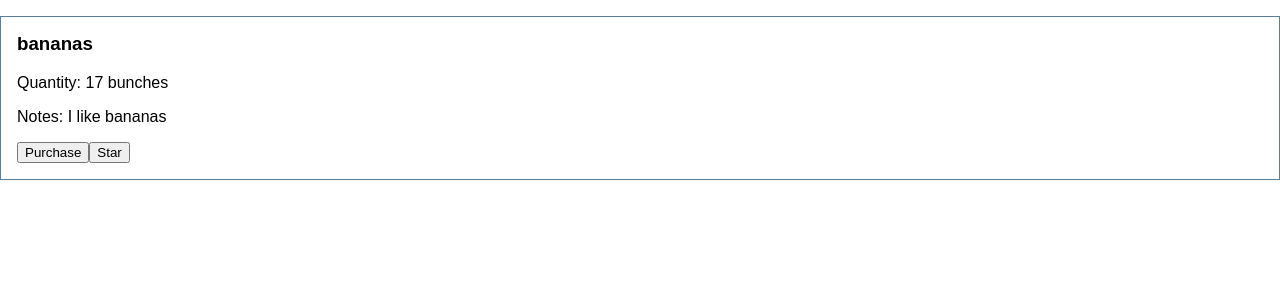
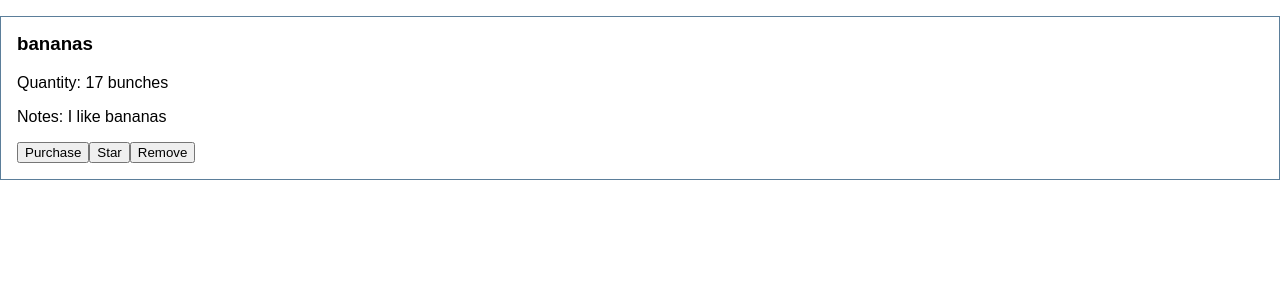
Before and after one commit to lrknaff/grocery-list-react-unit-testing, a React (Create React App) app: page / in a window 1280 px wide. Shown: the top 300 px of the page. Built offline with nearby package versions, Linux system fonts and the light colour scheme.

Commit message:
add additional changing text tests

```diff
--- a/src/Grocery.js
+++ b/src/Grocery.js
@@ -22,6 +22,10 @@ const Grocery = ({ name, quantity, notes, purchased, starred, onPurchase, onStar
         className="Grocery-starred"
       >{starred ? 'Unstar' : 'Star'}</button>
 
+      <button
+        className="Grocery-remove"
+      >Remove</button>
+
     </article>
   );
 };
```
Also changed, not shown: 1 other file (tests, documents, lock files or other folders).
